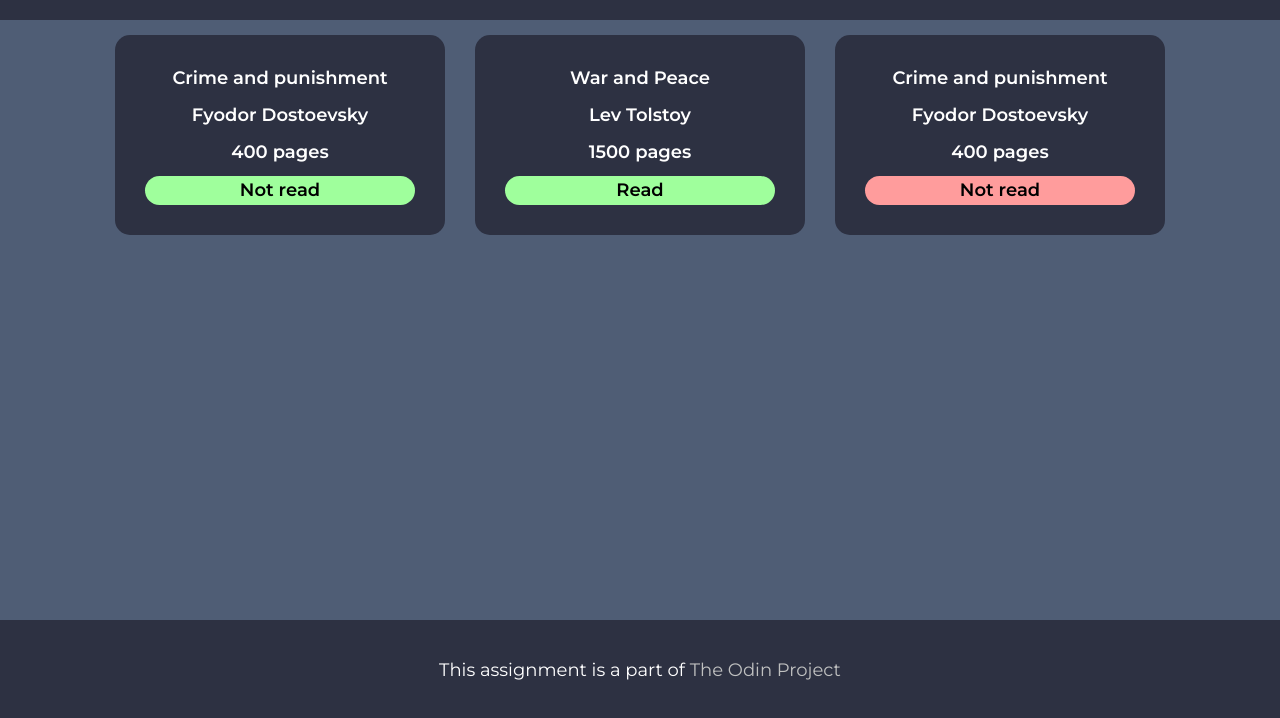
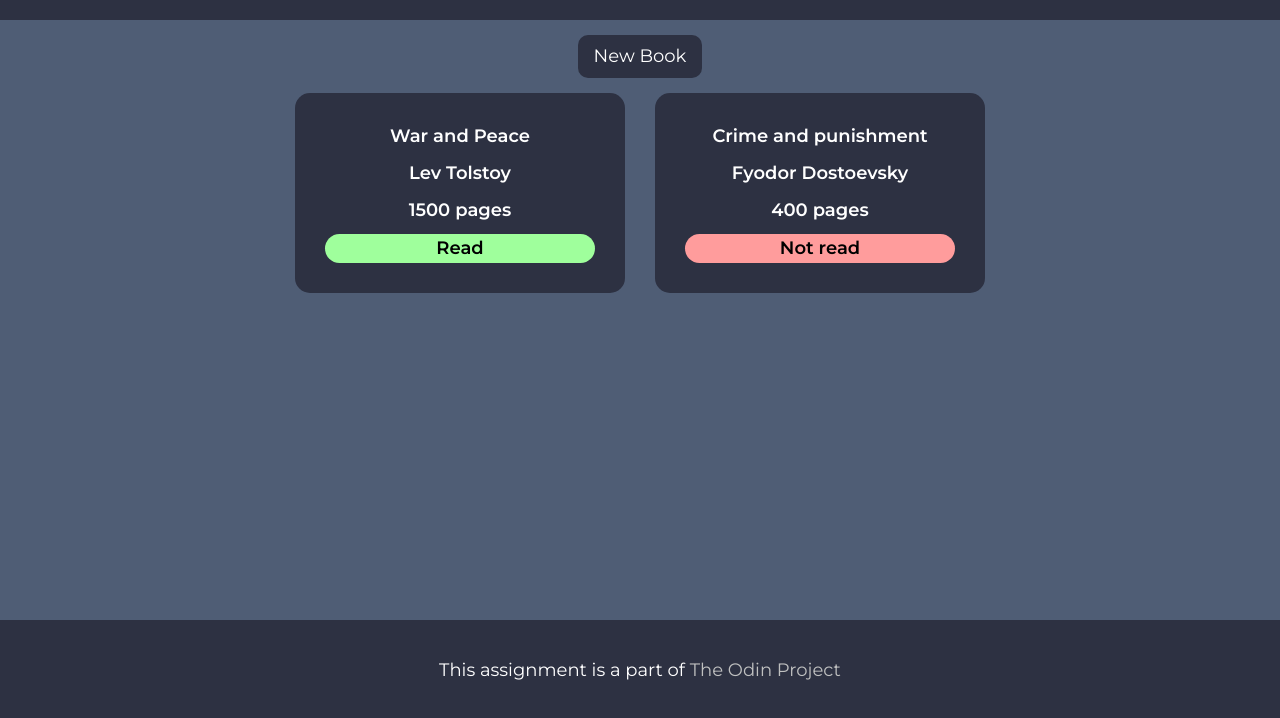
Before and after one commit to david-tseluiko/library-js, a plain HTML site: page index.html in a window 1280 px wide. Shown: the part 80-798 px from the top of the page. Drawn offline with Linux system fonts and the light colour scheme.

Commit message:
Create and style "New Book" button

```diff
--- a/css/style.css
+++ b/css/style.css
@@ -93,6 +93,7 @@ a {
     --green-light: #9fff9c;
     --red-dark: #ff9c9c;
     --red-light: #f78585;
+    --gray: #343744;
 }
 
 body {
@@ -133,7 +134,28 @@ body {
     flex: 1;
 }
 
+.main__button {
+    display: block;
+    margin: 0 auto;
+}
+
+.button {
+    background-color: var(--dark-blue);
+    color: var(--white);
+    border: none;
+    outline: none;
+    padding: 8px 16px;
+    border-radius: 10px;
+    cursor: pointer;
+    transition: 0.3s ease all;
+}
+
+.button:hover {
+    background-color: var(--gray);
+}
+
 .main__book-list {
+    padding: 15px;
     display: grid;
     grid-template-columns: repeat(auto-fit, 330px);
     justify-content: center;
--- a/index.html
+++ b/index.html
@@ -15,16 +15,8 @@
             </header>
             <main class="main">
                 <div class="main__container">
-                    <div class="main__book-list">
-                        <div class="main__card card">
-                            <div class="card__title">Crime and punishment</div>
-                            <div class="card__author">Fyodor Dostoevsky</div>
-                            <div class="card__pages">400 pages</div>
-                            <button class="card__read card__read--read">
-                                Not read
-                            </button>
-                        </div>
-                    </div>
+                    <button class="main__button button">New Book</button>
+                    <div class="main__book-list"></div>
                 </div>
             </main>
             <footer class="footer">
```
